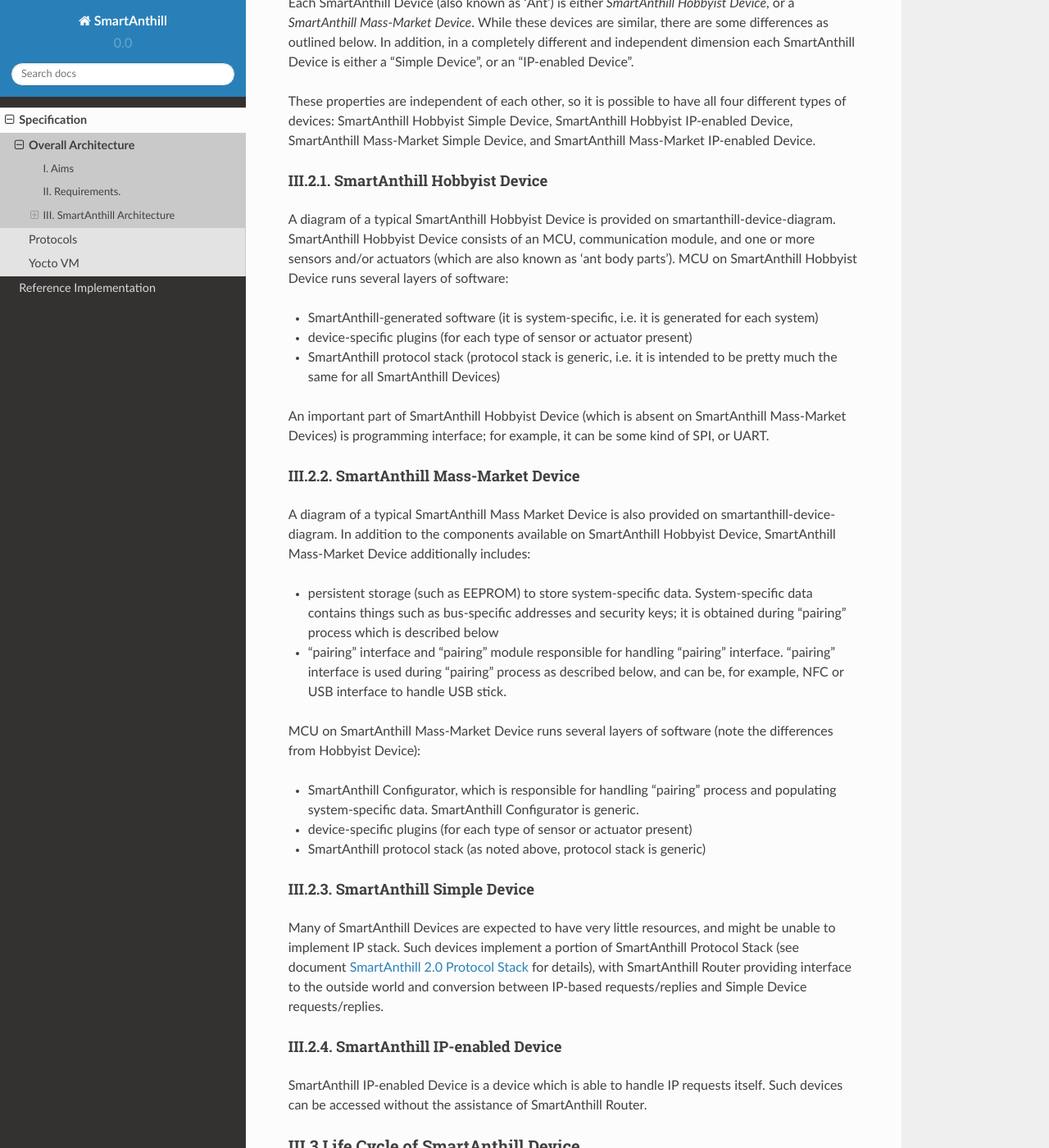
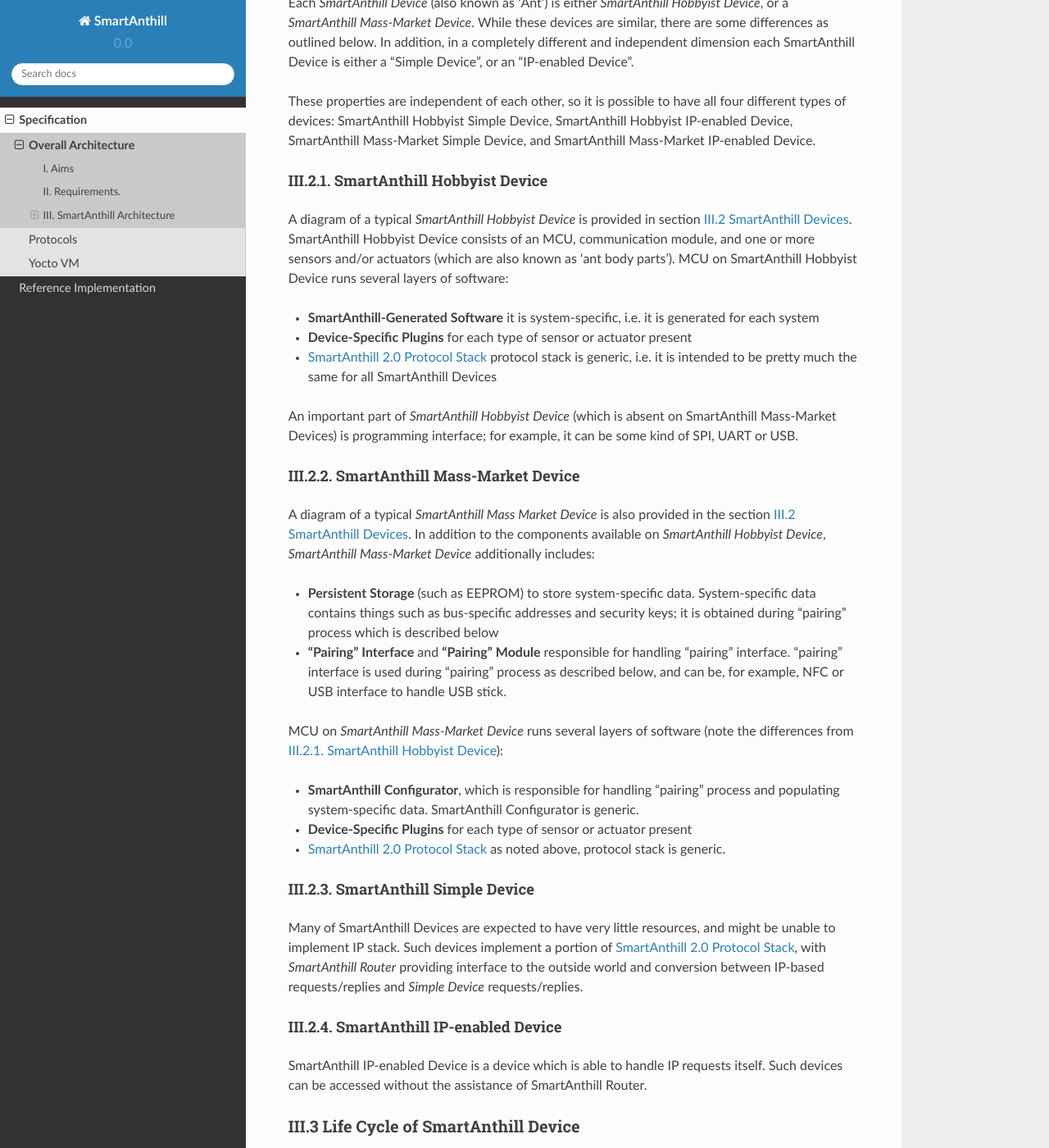
Before and after one commit to smartanthill/smartanthill2_0, a Sphinx documentation site: the page built from docs/design-documents/smartanthill-overall-architecture.rst, in a window 1280 px wide and 1400 px high, scrolled down 6333 px. Shown: the whole window at 82% size. Built offline with Sphinx 7.4.7 and the Read the Docs theme 2.0.0, drawn with Linux system fonts in a browser that asks for light colours; some of the changed text lies outside the part shown.

Commit message:
Corrections and cosmetic changes

```diff
--- a/docs/design-documents/smartanthill-overall-architecture.rst
+++ b/docs/design-documents/smartanthill-overall-architecture.rst
@@ -145,42 +146,45 @@ III.2 SmartAnthill Devices
 .. image:: ../_static/diagrams/smartanthill-device-diagram.png
     :alt: SmartAnthill Device
 
-Each SmartAnthill Device (also known as 'Ant') is either *SmartAnthill Hobbyist Device*, or a *SmartAnthill Mass-Market Device*. While these devices are similar, there are some differences as outlined below. In addition, in a completely different and independent dimension each SmartAnthill Device is either a "Simple Device", or an "IP-enabled Device".
+Each *SmartAnthill Device* (also known as 'Ant') is either *SmartAnthill Hobbyist Device*, or a *SmartAnthill Mass-Market Device*. While these devices are similar, there are some differences as outlined below. In addition, in a completely different and independent dimension each SmartAnthill Device is either a "Simple Device", or an "IP-enabled Device".
 
 These properties are independent of each other, so it is possible to have all four different types of devices: SmartAnthill Hobbyist Simple Device, SmartAnthill Hobbyist IP-enabled Device, SmartAnthill Mass-Market Simple Device, and SmartAnthill Mass-Market IP-enabled Device.
+
+.. _saoverhobdev:
 
 III.2.1. SmartAnthill Hobbyist Device
 '''''''''''''''''''''''''''''''''''''
 
-A diagram of a typical SmartAnthill Hobbyist Device is provided on smartanthill-device-diagram. SmartAnthill Hobbyist Device consists of an MCU, communication module, and one or more sensors and/or actuators (which are also known as 'ant body parts'). MCU on SmartAnthill Hobbyist Device runs several layers of software:
+A diagram of a typical *SmartAnthill Hobbyist Device* is provided in section :ref:`saoverdevices`. SmartAnthill Hobbyist Device consists of an MCU, communication module, and one or more sensors and/or actuators (which are also known as 'ant body parts'). MCU on SmartAnthill Hobbyist Device runs several layers of software:
 
-* SmartAnthill-generated software (it is system-specific, i.e. it is generated for each system)
-* device-specific plugins (for each type of sensor or actuator present)
-* SmartAnthill protocol stack (protocol stack is generic, i.e. it is intended to be pretty much the same for all SmartAnthill Devices)
+* **SmartAnthill-Generated Software** it is system-specific, i.e. it is generated for each system
+* **Device-Specific Plugins** for each type of sensor or actuator present
+* :ref:`saprotostack` protocol stack is generic, i.e. it is intended to be pretty much the same for all SmartAnthill Devices
 
-An important part of SmartAnthill Hobbyist Device (which is absent on SmartAnthill Mass-Market Devices) is programming interface; for example, it can be some kind of SPI, or UART.
+An important part of *SmartAnthill Hobbyist Device* (which is absent on SmartAnthill Mass-Market Devices) is programming interface; for example, it can be some kind of SPI, UART or USB.
+
+.. _saovermmdev:
 
 III.2.2. SmartAnthill Mass-Market Device
 ''''''''''''''''''''''''''''''''''''''''
 
-A diagram of a typical SmartAnthill Mass Market Device is also provided on smartanthill-device-diagram. In addition to the components available on SmartAnthill Hobbyist Device, SmartAnthill Mass-Market Device additionally includes:
+A diagram of a typical *SmartAnthill Mass Market Device* is also provided in the section :ref:`saoverdevices`. In addition to the components available on *SmartAnthill Hobbyist Device*, *SmartAnthill Mass-Market Device* additionally includes:
 
-* persistent storage (such as EEPROM) to store system-specific data. System-specific data contains things such as bus-specific addresses and security keys; it is obtained during "pairing" process which is described below
-* "pairing" interface and "pairing" module responsible for handling "pairing" interface. "pairing" interface is used during "pairing" process as described below, and can be, for example, NFC or USB interface to handle USB stick.
+* **Persistent Storage** (such as EEPROM) to store system-specific data. System-specific data contains things such as bus-specific addresses and security keys; it is obtained during "pairing" process which is described below
+* **"Pairing" Interface** and **"Pairing" Module** responsible for handling "pairing" interface. "pairing" interface is used during "pairing" process as described below, and can be, for example, NFC or USB interface to handle USB stick.
 
-MCU on SmartAnthill Mass-Market Device runs several layers of software (note the differences from Hobbyist Device):
+MCU on *SmartAnthill Mass-Market Device* runs several layers of software (note the differences from :ref:`saoverhobdev`):
 
-* SmartAnthill Configurator, which is responsible for handling "pairing" process and populating system-specific data. SmartAnthill Configurator is generic.
-* device-specific plugins (for each type of sensor or actuator present)
-* SmartAnthill protocol stack (as noted above, protocol stack is generic)
+* **SmartAnthill Configurator**, which is responsible for handling "pairing" process and populating system-specific data. SmartAnthill Configurator is generic.
+* **Device-Specific Plugins** for each type of sensor or actuator present
+* :ref:`saprotostack` as noted above, protocol stack is generic.
 
 .. _sasimpledev:
 
 III.2.3. SmartAnthill Simple Device
 '''''''''''''''''''''''''''''''''''
 
-Many of SmartAnthill Devices are expected to have very little resources, and might be unable to implement IP stack. Such devices implement a portion of SmartAnthill Protocol Stack (see document
-:ref:`saprotostack` for details), with SmartAnthill Router providing interface to the outside world and conversion between IP-based requests/replies and Simple Device requests/replies.
+Many of SmartAnthill Devices are expected to have very little resources, and might be unable to implement IP stack. Such devices implement a portion of :ref:`saprotostack`, with *SmartAnthill Router* providing interface to the outside world and conversion between IP-based requests/replies and *Simple Device* requests/replies.
 
 III.2.4. SmartAnthill IP-enabled Device
 '''''''''''''''''''''''''''''''''''''''
```
Also changed, not shown: other parts of docs/design-documents/smartanthill-overall-architecture.rst (+6 -5 lines).
